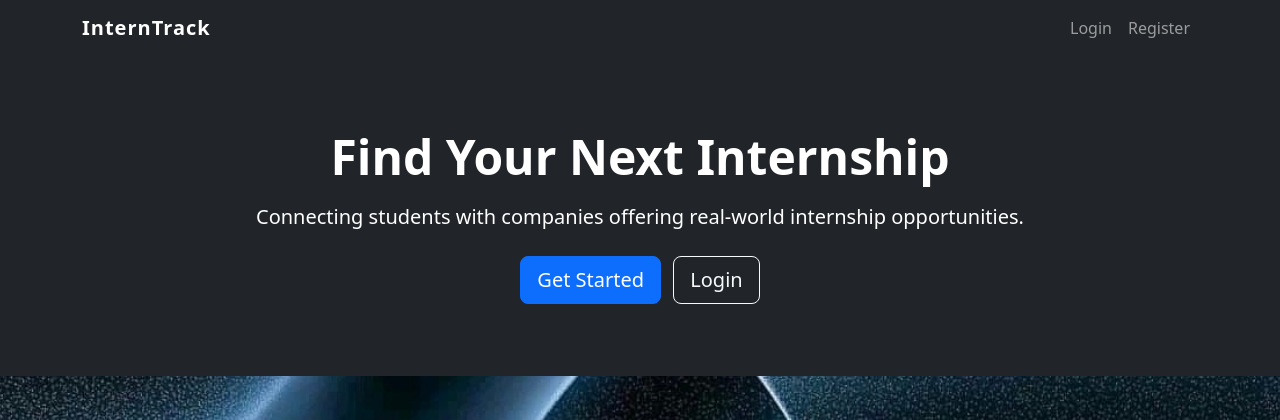
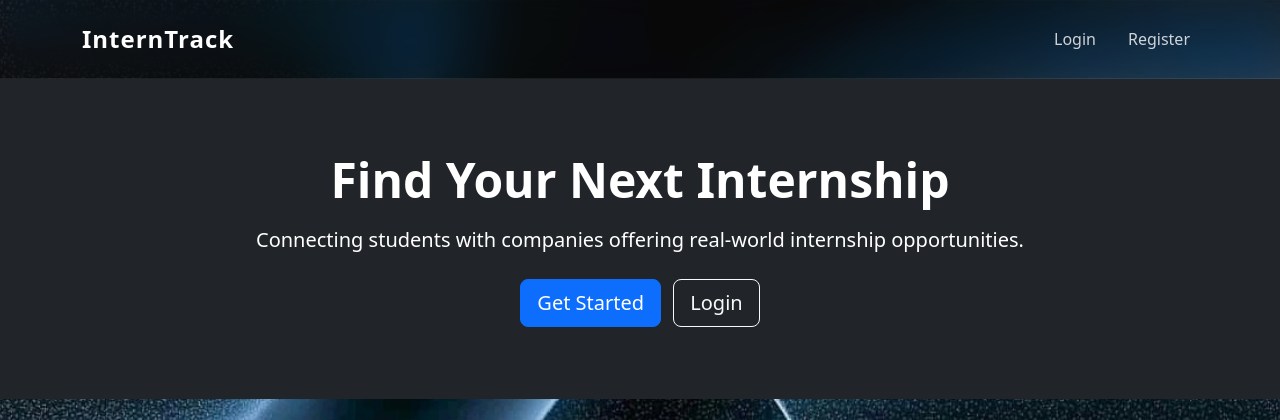
Before and after one commit to clis013/internship_tracker, a PHP site: page /index.php in a window 1280 px wide. Shown: the top 420 px of the page. Run offline with PHP 8.4, Linux system fonts and the light colour scheme; data comes from the database, SQL or seed files in the repository.

Commit message:
Adjust navigation bar link spacing and align logout button to the right

```diff
--- a/assets/css/style.css
+++ b/assets/css/style.css
@@ -12,9 +12,34 @@ body {
     background-color: #f8f9fa;
 }
 
-.navbar-brand {
+/* Premium Translucent Navbar */
+.navbar-custom {
+    background: rgba(15, 15, 15, 0.55) !important;
+    backdrop-filter: blur(16px) saturate(180%);
+    -webkit-backdrop-filter: blur(16px) saturate(180%);
+    border-bottom: 1px solid rgba(255, 255, 255, 0.08);
+}
+
+.navbar-custom .nav-link {
+    color: rgba(255, 255, 255, 0.8) !important;
+    font-weight: 500;
+    transition: all 0.2s ease;
+}
+
+.navbar-custom .nav-link:hover {
+    color: #ffffff !important;
+    transform: translateY(-1px);
+}
+
+.navbar-custom .navbar-brand {
     font-weight: bold;
     letter-spacing: 1px;
+    color: #ffffff !important;
+    transition: transform 0.2s ease;
+}
+
+.navbar-custom .navbar-brand:hover {
+    transform: scale(1.02);
 }
 
 /* Add more as you build each page */
--- a/includes/navbar.php
+++ b/includes/navbar.php
@@ -1,17 +1,14 @@
-<nav class="navbar navbar-expand-lg navbar-dark bg-dark">
+<nav class="navbar navbar-expand-lg navbar-dark navbar-custom py-3">
   <div class="container">
-    <a class="navbar-brand" href="/internship_tracker/">InternTrack</a>
-    <button class="navbar-toggler" type="button" data-bs-toggle="collapse" data-bs-target="#navMenu">
+    <a class="navbar-brand fw-bold fs-4" href="/internship_tracker/">InternTrack</a>
+    <button class="navbar-toggler border-0" type="button" data-bs-toggle="collapse" data-bs-target="#navMenu">
       <span class="navbar-toggler-icon"></span>
     </button>
     <div class="collapse navbar-collapse" id="navMenu">
-      <ul class="navbar-nav ms-auto">
+      <ul class="navbar-nav me-auto mb-2 mb-lg-0 ms-lg-4 gap-3">
 
-        <?php if (!isset($_SESSION['role'])): ?>
-          <li class="nav-item"><a class="nav-link" href="/internship_tracker/auth/login.php">Login</a></li>
-          <li class="nav-item"><a class="nav-link" href="/internship_tracker/auth/register.php">Register</a></li>
-
-        <?php elseif ($_SESSION['role'] === 'student'): ?>
+        <?php if (isset($_SESSION['role'])): ?>
+          <?php if ($_SESSION['role'] === 'student'): ?>
             <li class="nav-item"><a class="nav-link" href="/internship_tracker/student/dashboard.php">Dashboard</a></li>
             <li class="nav-item"><a class="nav-link" href="/internship_tracker/student/browse.php">Browse Jobs</a></li>
             <li class="nav-item"><a class="nav-link" href="/internship_tracker/student/my_applications.php">My Applications</a></li>
@@ -29,13 +26,18 @@
             <li class="nav-item"><a class="nav-link" href="/internship_tracker/admin/manage_companies.php">Companies</a></li>
             <li class="nav-item"><a class="nav-link" href="/internship_tracker/admin/manage_internships.php">Internships</a></li>
             <li class="nav-item"><a class="nav-link" href="/internship_tracker/admin/view_applicants.php">Applications</a></li>
-
+          <?php endif; ?>
         <?php endif; ?>
 
-        <?php if (isset($_SESSION['role'])): ?>
-          <li class="nav-item"><a class="nav-link text-danger" href="/internship_tracker/auth/logout.php">Logout</a></li>
+      </ul>
+
+      <ul class="navbar-nav ms-auto mb-2 mb-lg-0 gap-3">
+        <?php if (!isset($_SESSION['role'])): ?>
+          <li class="nav-item"><a class="nav-link" href="/internship_tracker/auth/login.php">Login</a></li>
+          <li class="nav-item"><a class="nav-link" href="/internship_tracker/auth/register.php">Register</a></li>
+        <?php else: ?>
+          <li class="nav-item"><a class="nav-link text-danger fw-semibold" href="/internship_tracker/auth/logout.php"><i class="bi bi-box-arrow-right me-1"></i>Logout</a></li>
         <?php endif; ?>
-
       </ul>
     </div>
   </div>
```
Lines whose indentation alone changed are shown as unchanged.
